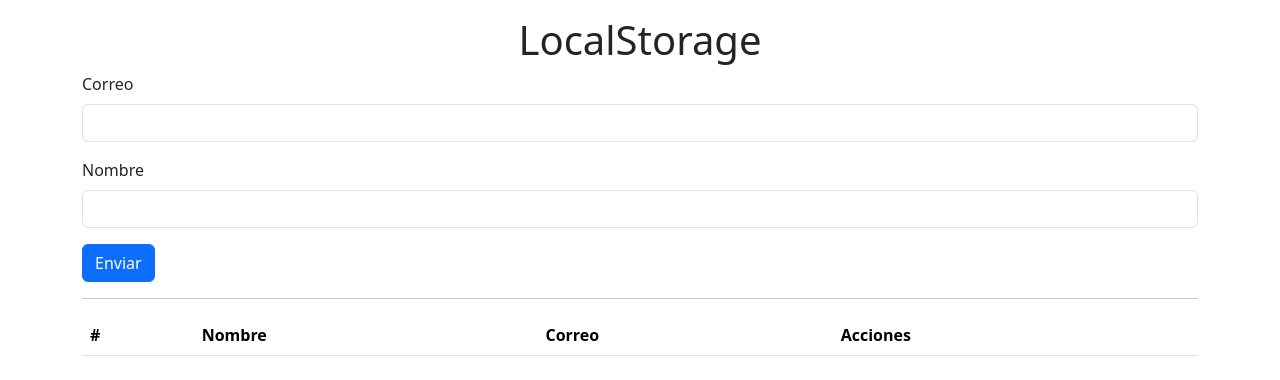
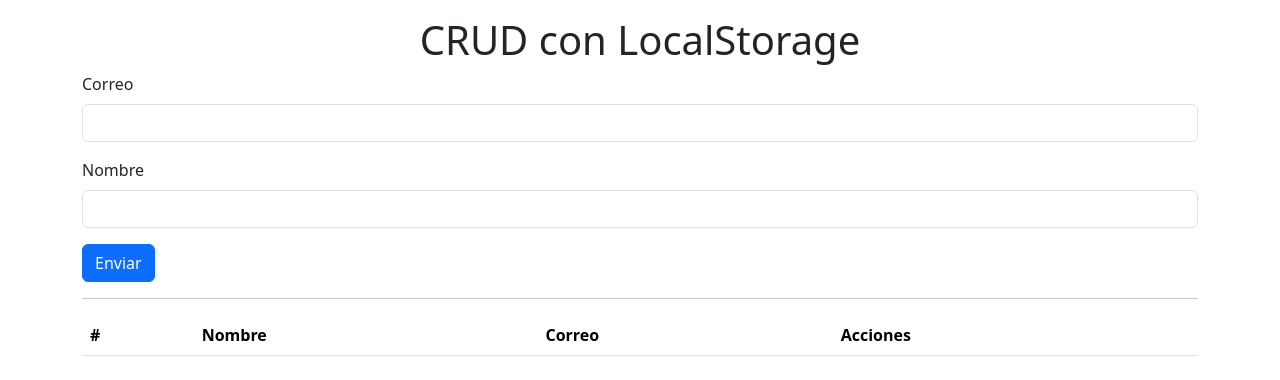
Before and after one commit to ColmanNicolas/gestionUsuarios, a plain HTML site: page index.html in a window 1280 px wide. Drawn offline with nearby package versions, Linux system fonts and the light colour scheme.

Commit message:
Segunda version

```diff
--- a/index.html
+++ b/index.html
@@ -13,7 +13,7 @@
   </head>
   <body>
     <div class="container text-center mt-3">
-      <h1>LocalStorage</h1>
+      <h1>CRUD con LocalStorage</h1>
     </div>
 
     <div class="container">
```
